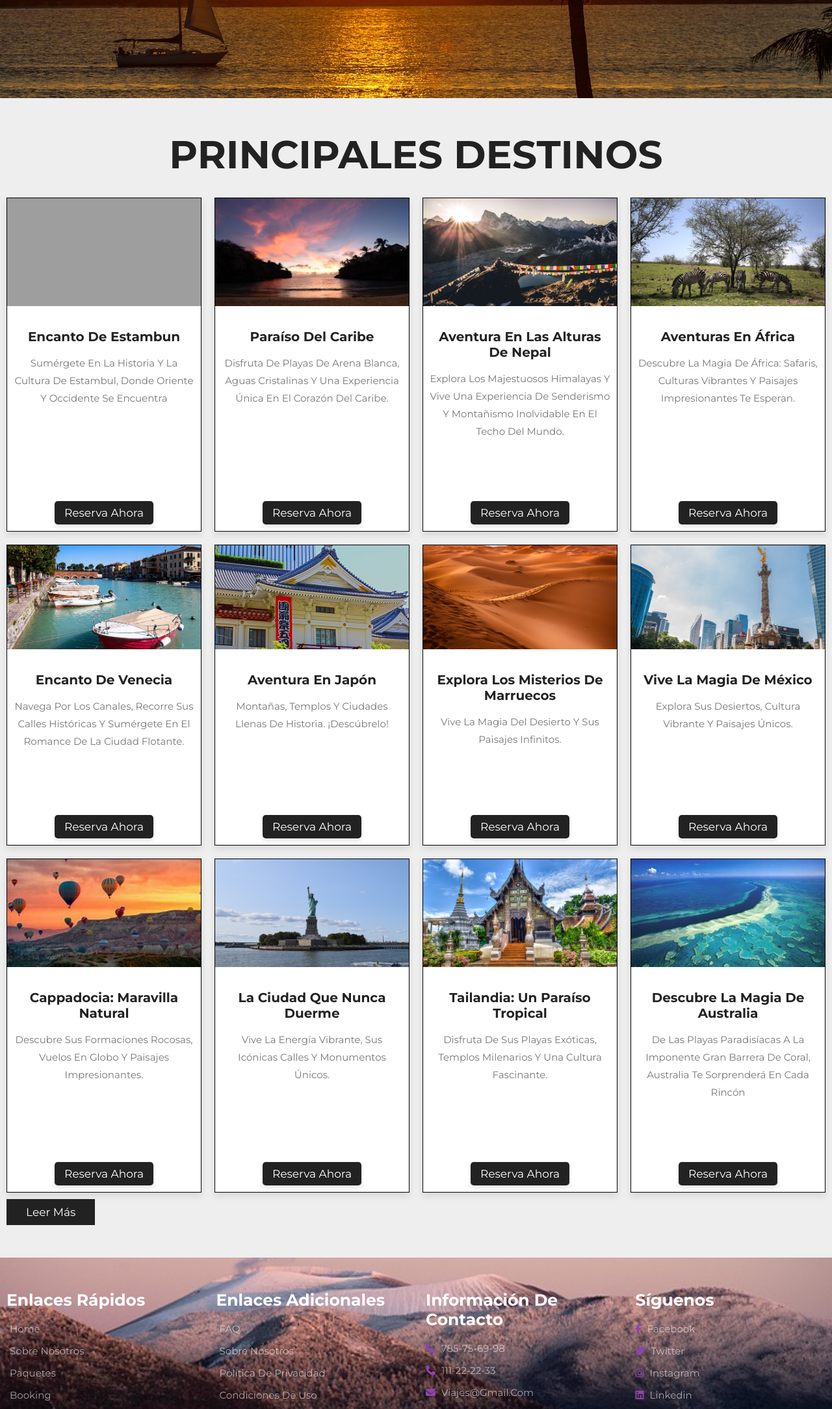
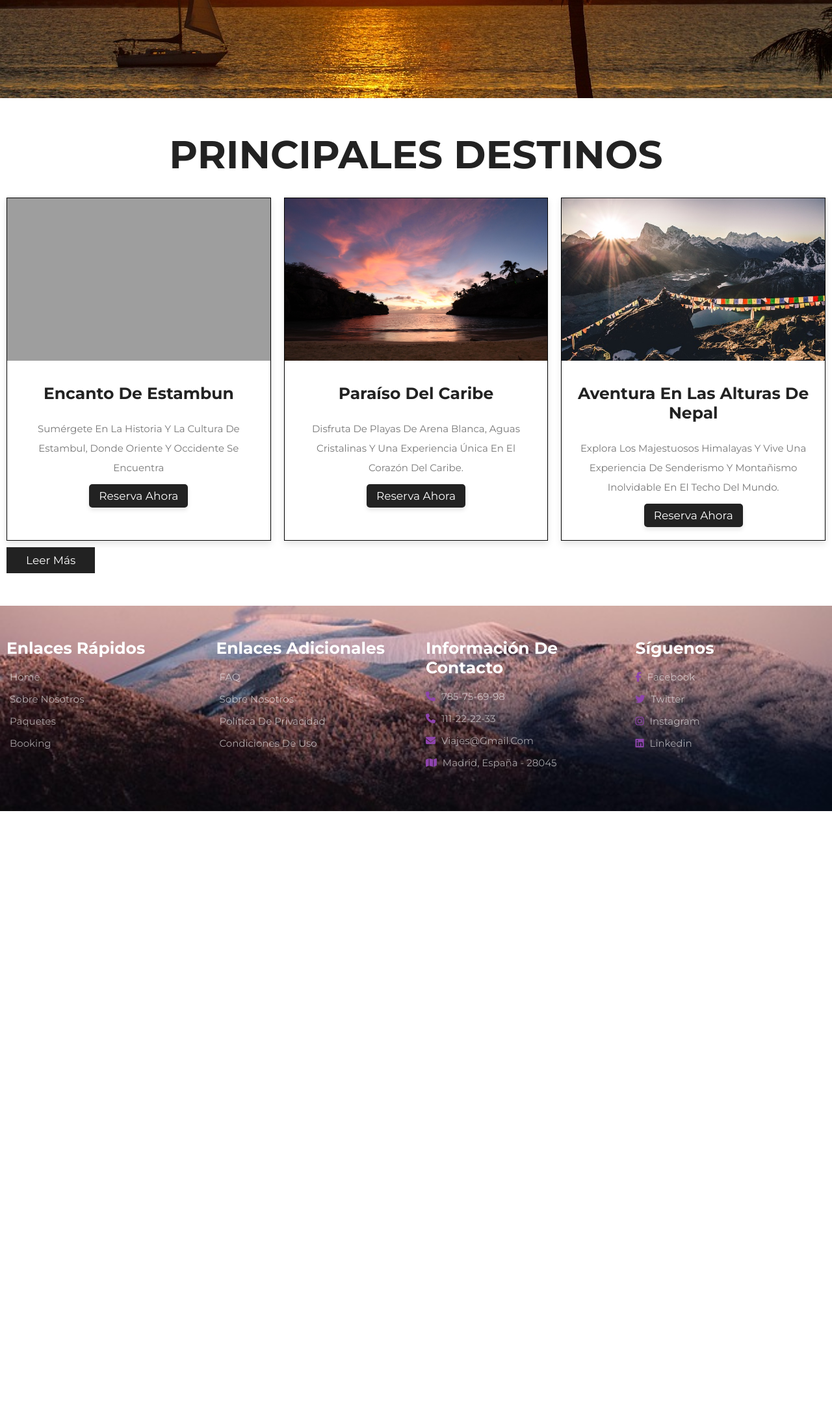
Before and after one commit to almudenadomenech/PROYECTO_PAGINAWEB, a PHP site: page /paquetes.php in a window 1280 px wide. Shown: the part 311-2479 px from the top of the page at 65% size. After the commit the page ends 1559 px from the top, so only its background shows below. Run offline with PHP 8.4, Linux system fonts and the light colour scheme; grey boxes are pictures that could not be loaded.

Commit message:
boton leer mas arreglado

```diff
--- a/css/style.css
+++ b/css/style.css
@@ -615,87 +615,84 @@ section {
     margin-top: 1rem;
 }
 
-/* Sección "packages" para mostrar diferentes paquetes o servicios */
+/* ------------------PAQUETES---------------- */
+
 /* Sección "packages" para mostrar diferentes paquetes o servicios */
 .packages .box-container {
     display: grid;
     /* Crea columnas responsivas con un ancho mínimo de 30rem */
     grid-template-columns: repeat(auto-fit, minmax(30rem, 1fr));
     gap: 2rem;
-    align-items: stretch; /* Asegura que todas las cajas tengan la misma altura */
-}
-
-/* Muestra de forma explícita las primeras 6 cajas */
-.packages .box-container .box:nth-child(1),
-.packages .box-container .box:nth-child(2),
-.packages .box-container .box:nth-child(3),
-.packages .box-container .box:nth-child(4),
-.packages .box-container .box:nth-child(5),
-.packages .box-container .box:nth-child(6) {
-    display: inline-block;
 }
 
 /* Contenedor general de cada caja */
 .packages .box-container .box {
-    display: flex;
-    flex-direction: column;
-    justify-content: space-between; /* Asegura un espacio uniforme entre elementos */
-    align-items: center;
-    background: var(--white); /* Fondo blanco */
-    border: 1px solid #ddd; /* Borde simple */
-    border-radius: 8px; /* Bordes redondeados */
-    box-shadow: var(--box-shadow); /* Agrega sombra para mayor estética */
-    overflow: hidden; /* Evita desbordamientos */
-    padding: 1rem; /* Espaciado interno */
+    /* Borde sutil en color negro */
+    border: 1px solid black;
+    /* Aplica sombra para dar profundidad */
+    box-shadow: var(--box-shadow);
+    /* Fondo blanco */
+    background: var(--white);
+    display: none; /* Por defecto, ocultar todos los paquetes */
+}
+
+/* Muestra explícitamente los primeros 3 paquetes */
+.packages .box-container .box:nth-child(-n+3) {
+    display: inline-block; /* Mostrar los primeros 3 paquetes */
 }
 
 /* Estilos para el contenido textual dentro de cada caja de paquete */
-.home-packages .box-container .box .content {
-    display: flex;
-    flex-direction: column;
-    justify-content: space-between; /* Asegura un espaciado uniforme entre los elementos */
-    align-items: center;
-    height: 100%; /* Usa toda la altura disponible */
-    padding: 1rem; /* Espaciado interno */
-    box-sizing: border-box; /* Incluye relleno en el tamaño total */
-    overflow: hidden; /* Evita que el contenido sobresalga */
+.packages .box-container .box .content {
+    padding: 2rem;
+    text-align: center;
 }
 
-.home-packages .box-container .box .content h3 {
-    margin: 0; /* Elimina márgenes */
-    flex-shrink: 0; /* Evita que los títulos se reduzcan si falta espacio */
-    margin-top: 20px;
-    font-size: 2rem; /* Tamaño del texto */
-    color: var(--black); /* Color del texto */
-    text-align: center; /* Centra el texto */
+.packages .box-container .box .content h3 {
+    position: relative;
+    top: 0;
+    font-size: 2.5rem;
+    color: var(--black);
+    margin: 1rem 0;
+    padding: 0.5rem 0;
+    text-align: center;
+}
+
+/* Estilos para la sección de imagen dentro de cada caja de paquete */
+.packages .box-container .box .image {
+    height: 25rem;
+    overflow: hidden;
+}
+
+.packages .box-container .box .image img {
+    height: 100%;
+    width: 100%;
+    object-fit: cover;
+    transform: .2s linear;
 }
 
 /* Ajusta el párrafo */
-.home-packages .box-container .box .content p {
-    font-size: 1.5rem; /* Tamaño de fuente para mantener legibilidad */
-    color: var(--light-black); /* Color del texto */
-    line-height: 1.8; /* Altura de línea para una mejor disposición del texto */
-    padding: 1rem 0; /* Espaciado interno */
-    margin: 0; /* Elimina márgenes adicionales */
-    overflow: hidden; /* Mantiene el contenido dentro del contenedor */
-    text-align: center; /* Centra el texto */
-    white-space: normal; /* Permite que el texto ocupe múltiples líneas */
+.packages .box-container .box .content p {
+    font-size: 1.5rem;
+    color: var(--light-black);
+    line-height: 2;
+    padding: 1rem 0;
 }
 
 /* Ajusta el botón "Reserva ahora" */
-.home-packages .box-container .box .content .btn {
-    margin-top: auto; /* Empuja el botón hacia el final */
-    padding: 0.8rem 1.5rem; /* Espaciado interno */
-    background-color: var(--black); /* Color del botón */
-    color: var(--white); /* Color del texto del botón */
-    text-transform: capitalize; /* La primera letra en mayúsculas */
-    border-radius: 5px; /* Bordes redondeados */
-    text-decoration: none; /* Sin subrayado */
-    box-shadow: 0 4px 6px rgba(0, 0, 0, 0.1); /* Agrega sombra al botón */
-    transition: background-color 0.3s ease; /* Transición para efecto hover */
+.packages .box-container .box .content .btn {
+    margin-top: auto;
+    padding: 0.8rem 1.5rem;
+    background-color: var(--black);
+    color: var(--white);
+    text-transform: capitalize;
+    border-radius: 5px;
+    text-decoration: none;
+    box-shadow: 0 4px 6px rgba(0, 0, 0, 0.1);
+    transition: background-color 0.3s ease;
 }
-.home-packages .box-container .box .content .btn:hover {
-    background-color: var(--main-color); /* Cambia el color al pasar el cursor */
+
+.packages .box-container .box .content .btn:hover {
+    background-color: var(--main-color);
 }
 
 /* Contenedor "load more" para paquetes */
@@ -703,6 +700,7 @@ section {
     text-align: center;
     margin-top: 2rem;
 }
+
 
 
 
--- a/js/script.js
+++ b/js/script.js
@@ -35,33 +35,39 @@ new Swiper(".reviews-slider", {
 });
 
 // Lógica para los paquetes dinámicos
-let loadMoreBtn = document.querySelector('.load-more-packges .btn'); // Botón "Leer más"
-let boxes = document.querySelectorAll('.home-packages .box-container .box'); // Todos los paquetes
+let loadMoreBtn = document.querySelector('.load-more-packages .btn'); // Botón "Leer más"
+let boxes = document.querySelectorAll('.packages .box-container .box'); // Todos los paquetes
+
 let currentItem = 3; // Número inicial de paquetes visibles
 
-// Función de inicialización
+// Función para inicializar los paquetes y mostrar los primeros 3
 const initializePackages = () => {
     boxes.forEach((box, index) => {
+        // Solo mostrar los primeros 3 paquetes
         box.style.display = index < currentItem ? 'inline-block' : 'none'; // Mostrar solo los primeros 3 paquetes
     });
     checkLoadMoreButton(); // Verificar si el botón debe estar visible
 };
 
-// Verificar si el botón "Leer más" debe ocultarse
+// Verificar si el botón "Leer más" debe estar visible o no
 const checkLoadMoreButton = () => {
     if (currentItem >= boxes.length) {
         loadMoreBtn.style.display = 'none'; // Ocultar el botón si no hay más paquetes
+    } else {
+        loadMoreBtn.style.display = 'inline-block'; // Mostrar el botón si hay más paquetes
     }
 };
 
-// Lógica para cargar más paquetes al hacer clic en el botón
+// Lógica para cargar más paquetes cuando se haga clic en "Leer más"
 loadMoreBtn.onclick = () => {
-    for (let i = currentItem; i < currentItem + 3; i++) {
-        if (i < boxes.length) {
-            boxes[i].style.display = 'inline-block'; // Mostrar los siguientes 3 paquetes
+    let nextItems = currentItem + 3; // Cargar 3 más paquetes
+    boxes.forEach((box, index) => {
+        if (index < nextItems) {
+            box.style.display = 'inline-block'; // Mostrar los siguientes 3 paquetes
         }
-    }
-    currentItem += 3; // Incrementar el contador de paquetes visibles
+    });
+
+    currentItem = nextItems; // Actualizar el contador de paquetes visibles
     checkLoadMoreButton(); // Verificar el estado del botón después de mostrar más paquetes
 };
 
--- a/paquetes.php
+++ b/paquetes.php
@@ -25,7 +25,7 @@
 
 <!-- Seccion paquetes inicio -->
 
-<section class="home-packages">
+<section class="packages">
 
     <h1 class="heading-title">Principales destinos</h1>
 
```
